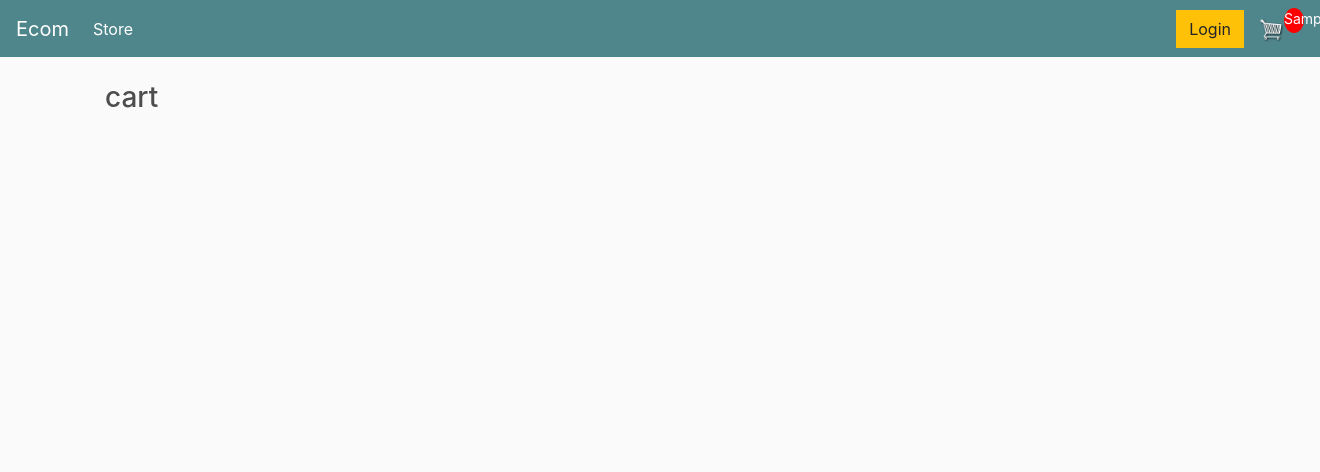
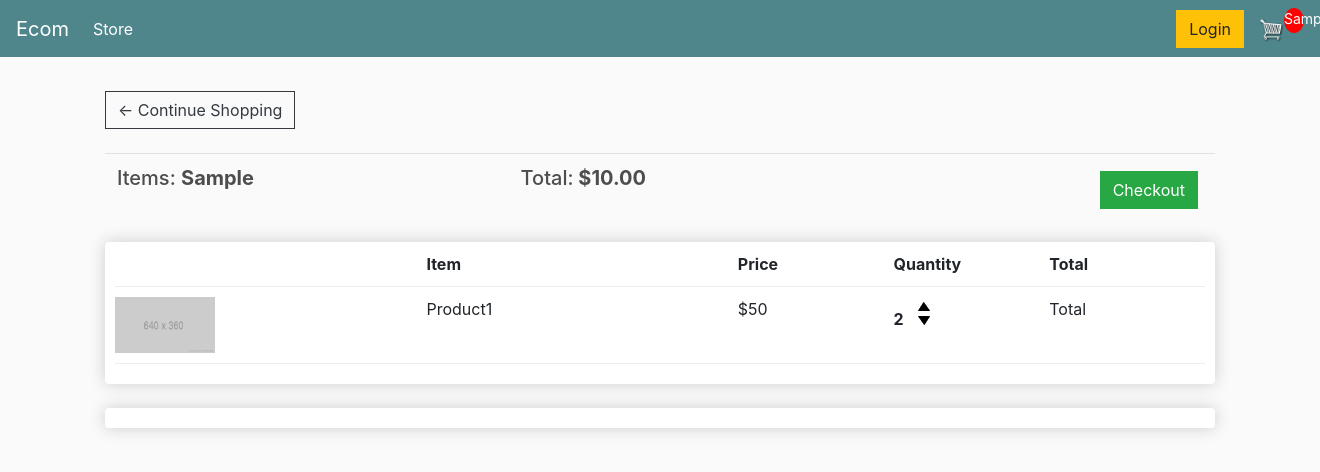
Before and after one commit to hamzaqureshi5/ecommerce_store, a Django app: template store/templates/store/cart.html in a window 1320 px wide; the page is wider, and only the part inside the window is pictured. Shown: the top 472 px of that part. Run offline with Django 5.2, Linux system fonts and the light colour scheme; the template is opened without the code that fills it: most values are stand-ins (such as "Sample title", 1, 10 or a date in 2020); lists and menus that the app fills with data are empty; some libraries are stand-ins or nearby versions.

Commit message:
StoreCartCompleted

```diff
--- a/store/templates/store/cart.html
+++ b/store/templates/store/cart.html
@@ -1,5 +1,53 @@
 {% extends "store/main.html" %}
 {% load static%}
 {% block content %}
-<h3>cart</h3>
+
+<div class="row">
+    <div class="col-lg-12">
+        <a  class="btn btn-outline-dark" href="{% url 'store' %}">&#x2190; Continue Shopping</a>
+				<br>
+				<br>
+				<table class="table">
+					<tr>
+						<th><h5>Items: <strong>{{order.get_cart_items}}</strong></h5></th>
+						<th><h5>Total:<strong> ${{order.get_cart_total|floatformat:2}}</strong></h5></th>
+						<th>
+							<a  style="float:right; margin:5px;" class="btn btn-success" href="{% url 'checkout' %}">Checkout</a>
+						</th>
+					</tr>
+				</table>
+
+        <div class="box-element">
+            <div class="cart-row">
+                <div style="flex:2"></div>
+                <div style="flex:2"><strong>Item</strong></div>
+                <div style="flex:1"><strong>Price</strong></div>
+                <div style="flex:1"><strong>Quantity</strong></div>
+                <div style="flex:1"><strong>Total</strong></div>
+            </div>
+
+            <div class="cart-row">
+                <div style="flex:2"><img class="row-image" src="{% static 'images/placeholder.png' %}"></div>
+                <div style="flex:2"><p>Product1</p></div>
+                <div style="flex:1"><p>$50</p></div>
+                <div style="flex:1">
+                    <p class="quantity">2</p>
+                    <div class="quantity">
+                        <img data-product="{{item.product.id}}" data-action="add" class="chg-quantity update-cart" src="{% static  'images/arrow-up.png' %}">
+
+                        <img data-product="{{item.product.id}}" data-action="remove" class="chg-quantity update-cart" src="{% static  'images/arrow-down.png' %}">
+                    </div>
+                </div>
+            <div style="flex:1">Total</div>
+            </div>
+        </div>
+
+        <br />
+
+        <div class="box-element">
+        </div>
+
+    </div>
+</div>
+
 {% endblock content %}
```
